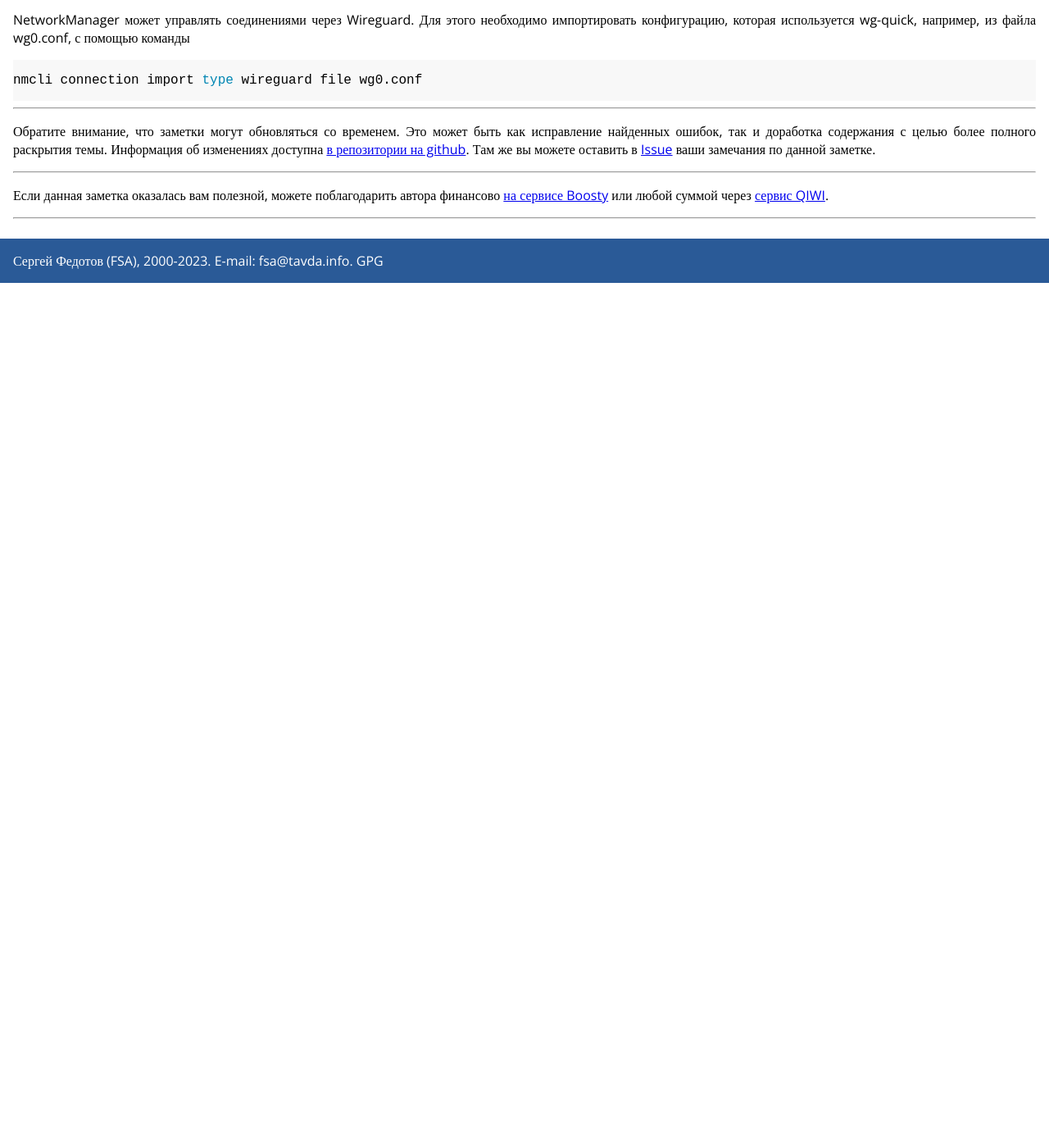
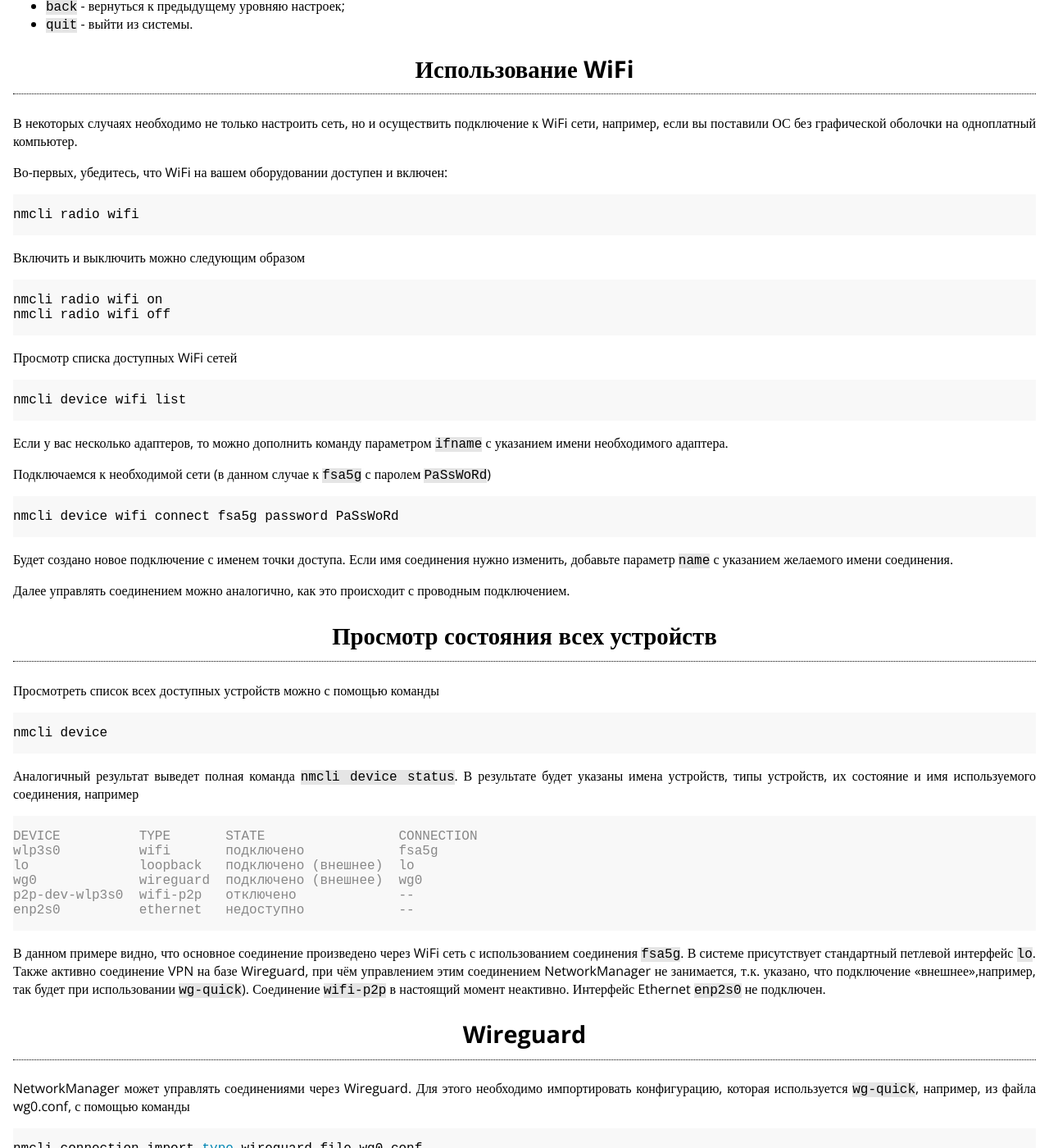
Before and after one commit to fsa/site, a Jekyll site: the page built from _posts/2022-08-16-networkmanager.md, in a window 1280 px wide and 1400 px high, scrolled down 2217 px. Shown: the whole window at 82% size. Built offline with Jekyll 4.4.1, drawn with Linux system fonts in a browser that asks for light colours; before the commit the page ends 2562 px from its top, so only the background shows below that; some of the changed text lies outside the part shown.

Commit message:
Дополнение к NetworkManager: WiFi и device

````diff
--- a/_posts/2022-08-16-networkmanager.md
+++ b/_posts/2022-08-16-networkmanager.md
@@ -57,6 +57,12 @@ nmcli connection modify fsanet +ipv4.address 192.168.1.3/24
 nmcli connection modify fsanet -ipv4.address 192.168.1.3/24
 ```
 
+Обратите внимание, если какое-то из значений параметров содержит пробелы, то такие параметры необходимо заключать в двойные кавычки, например, для присвоения IPv4 адреса для соединения `Wired connection 1` выполните команду
+
+```bash
+nmcli connection modify "Wired connection 1" ipv4.address 192.168.1.2/24
+```
+
 Отключить соединение можно с помощью команды
 
 ```bash
@@ -105,14 +111,66 @@ nmcli ipv4> save
 * `back` - вернуться к предыдущему уровняю настроек;
 * `quit` - выйти из системы.
 
+## Использование WiFi
+
+В некоторых случаях необходимо не только настроить сеть, но и осуществить подключение к WiFi сети, например, если вы поставили ОС без графической оболочки на одноплатный компьютер.
+
+Во-первых, убедитесь, что WiFi на вашем оборудовании доступен и включен:
+
+```bash
+nmcli radio wifi
+```
+
+Включить и выключить можно следующим образом
+
+```bash
+nmcli radio wifi on
+nmcli radio wifi off
+```
+
+Просмотр списка доступных WiFi сетей
+
+```bash
+nmcli device wifi list
+```
+
+Если у вас несколько адаптеров, то можно дополнить команду параметром `ifname` с указанием имени необходимого адаптера.
+
+Подключаемся к необходимой сети (в данном случае к `fsa5g` с паролем `PaSsWoRd`)
+
+```bash
+nmcli device wifi connect fsa5g password PaSsWoRd
+```
+
+Будет создано новое подключение с именем точки доступа. Если имя соединения нужно изменить, добавьте параметр `name` с указанием желаемого имени соединения.
+
+Далее управлять соединением можно аналогично, как это происходит с проводным подключением.
+
+## Просмотр состояния всех устройств
+
+Просмотреть список всех доступных устройств можно с помощью команды
+
+```bash
+nmcli device
+```
+
+Аналогичный результат выведет полная команда `nmcli device status`. В результате будет указаны имена устройств, типы устройств, их состояние и имя используемого соединения, например
+
+```console
+DEVICE          TYPE       STATE                 CONNECTION
+wlp3s0          wifi       подключено            fsa5g
+lo              loopback   подключено (внешнее)  lo
+wg0             wireguard  подключено (внешнее)  wg0
+p2p-dev-wlp3s0  wifi-p2p   отключено             --
+enp2s0          ethernet   недоступно            --
+```
+
+В данном примере видно, что основное соединение произведено через WiFi сеть с использованием соединения `fsa5g`. В системе присутствует стандартный петлевой интерфейс `lo`. Также активно соединение VPN на базе Wireguard, при чём управлением этим соединением NetworkManager не занимается, т.к. указано, что подключение «внешнее»,например, так будет при использовании `wg-quick`). Соединение `wifi-p2p` в настоящий момент неактивно. Интерфейс Ethernet `enp2s0` не подключен.
+
 ## Wireguard
 
-NetworkManager может управлять соединениями через Wireguard. Для этого необходимо импортировать конфигурацию, которая используется wg-quick, например, из файла wg0.conf, с помощью команды
+NetworkManager может управлять соединениями через Wireguard. Для этого необходимо импортировать конфигурацию, которая используется `wg-quick`, например, из файла wg0.conf, с помощью команды
 
 ```bash
 nmcli connection import type wireguard file wg0.conf
 ```
-
-{% comment %}
-nmcli device status
-{% endcomment %}
````
